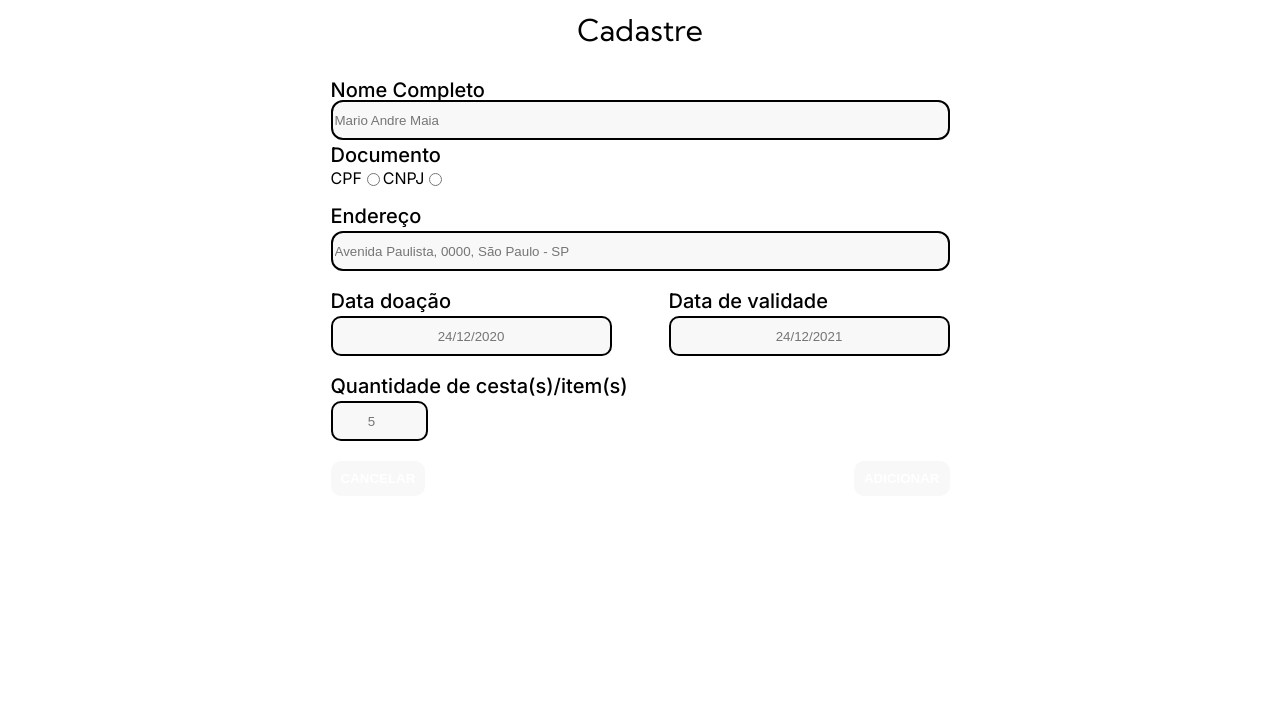
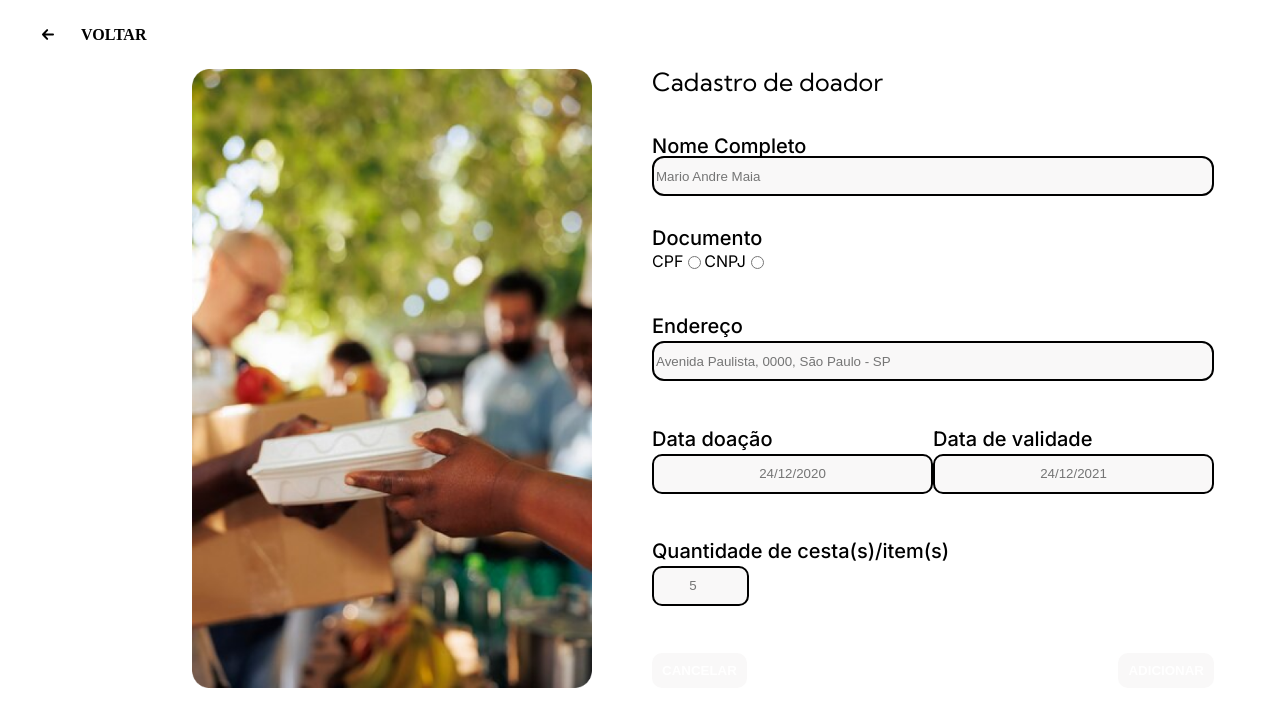
Before and after one commit to ThiagoTDS/Projeto_Associacao, a website with bundled scripts: page templates/cadastre.html in a window 1280 px wide. Built offline with nearby package versions, Linux system fonts and the light colour scheme.

Commit message:
Botão de voltar adicionado e banner lateral esquerdo posicionado

```diff
--- a/style/cadastro.scss
+++ b/style/cadastro.scss
@@ -5,28 +5,57 @@
 }
 body{
     font-family: var(--font-family-text);
+    font-size: var(--text-size);
+}
+header{
+width: 100%;
+}
+.botao-voltar{
+    width: 100px;
+    display: flex;
+    align-items: center;
+    font-weight: 700;
+    font-size: var(--text-size);
+    text-decoration: none;
+    color: var(--second-color);
+    padding: var(--hover-padding-option)
+}
+main{
+    width: 100%;
+    height: 100vh;
     display: flex;
     flex-direction: column;
-    justify-content: start;
     align-items: center;
-    font-size: var(--text-size);
+
+    .container{
+        display: flex;
+        width: 70%;
+    }
+    .container img{
+        width: 400px;
+        height: 619px;
+        margin-right: 60px;
+    }
+    .container div{
+        display: flex;
+        justify-content: center;
+
+    }
 }
 
-.titulo{
-    margin-top: 15px;
-    font-size: var(--page-title-size);
-    font-family: var(--font-family-titulo);
-}
 .form-container{
     font-family: var(--font-family-text);
     font-size: var(--text-size);
-    margin-top: 20px;
     display: flex;
     width: 619px;
     flex-direction: column;
+    justify-content: space-between;
+    height: 100%;
 
-
-
+    .titulo{
+        font-size: var(--page-title-size);
+        font-family: var(--font-family-titulo);
+    }
     .form-nome-completo, .form-endereco, .form-qtde, .form-qtde-submit{
         display: flex;
         flex-direction: column;
@@ -48,12 +77,15 @@ body{
     }
 
     .form-documento{
+        display: flex;
+        flex-direction: column;
         .form-container__subtitulo{
             font-size: var(--sub-title-size);
             font-weight: var(--sub-title-weight);
         }
         .form-documento__container{
             display: flex;
+            justify-content: start;
             align-items: center;
             margin: 5px 0 5px;
         }
@@ -66,7 +98,6 @@ body{
     }
     //container de endereço
     .form-endereco{
-        height: 100%;
         border-radius: var(--border-radius-input);
         .form-endereco__subtitulo{
             font-size: var(--sub-title-size);
--- a/style/style.scss
+++ b/style/style.scss
@@ -20,9 +20,9 @@ header{
         justify-content: space-around;
         align-items: center;
 
-        height: 137px;
+        height: 100px;
         .nav-container__titulo{
-            font-size: 48px;
+            font-size: var(--page-title-size);
             font-family: var(--font-family-titulo);
             font-weight: 400;
         }
--- a/style/variaveis.css
+++ b/style/variaveis.css
@@ -6,7 +6,6 @@
     --background-color: #ffffff;
     --secondary-color: black;
     --contrast-color: #5d90ff;
-    /* body */
 
     /* estilos apenas para botões */
         /* cancelar */
@@ -18,9 +17,9 @@
         /* Medidas */
         --padding-border-radius-buttons: 10px;
         /* Corretas */
-    --color-all-buttons: rgb(255, 255, 255); /* Cor de texto */
-    --background-inactive-button: #F9F8F8;
-    /* estilos apenas para botões */
+        --color-all-buttons: rgb(255, 255, 255); /* Cor de texto */
+        --background-inactive-button: #F9F8F8;
+
 
     /* estilo apenas para tags input de entrada de dados */
     --border-size-input: 2px;
@@ -34,7 +33,7 @@
     --font-family-titulo: "Kumbh Sans", sans-serif;
     --font-family-text: "Inter", sans-serif;
     --text-size: 16px;
-    --page-title-size: 30px;
+    --page-title-size: 25px;
     --sub-title-size: 20px;
     --sub-title-weight: 500;
     /* Texto */
--- a/templates/cadastre.html
+++ b/templates/cadastre.html
@@ -9,8 +9,19 @@
     <link rel="stylesheet" href="/style/variaveis.css">
 </head>
 <body>
-    <h1 class="titulo">Cadastre</h1>
+    <header>
+        <nav>
+            <a class="botao-voltar" href="\index.html">
+                <img src="/style/img/arrow-left-sm.svg" alt="seta para mirada para a esquerda">
+                <p>VOLTAR</p>
+            </a>
+        </nav>
+    </header>
+    <main> <!--Colunm-->
+        <div class="container"> <!--Row-->
+            <img src="/style/img/banner-lateral.png" alt="imagem na qual há uma marmita e duas mãos apoiando-a">
             <form class="form-container" action="#" method="get">
+                <h1 class="titulo">Cadastro de doador</h1>
                 <!-- Nome completo -->
                 <div class="form-nome-completo">
                     <label class="form-nome-completo__subtitulo" for="nome_completo">Nome Completo</label>
@@ -65,6 +76,9 @@
                     <button class="buttons-container__enviar" type="submit" value="submit" id="submit-botao">ADICIONAR</button>
                 </div>
             </form>
+        </div>
+
+    </main>
     <script type="module" src="/app/cadastre.js"></script>
 
 </body>
```
Also changed, not shown: style/cadastro.css, style/img/arrow-left-sm.svg (added), style/img/banner-lateral.png (added), style/style.css, templates/doacao.html (deleted), templates/estoque.html (added), 2 other files. Lines whose indentation alone changed are shown as unchanged.
